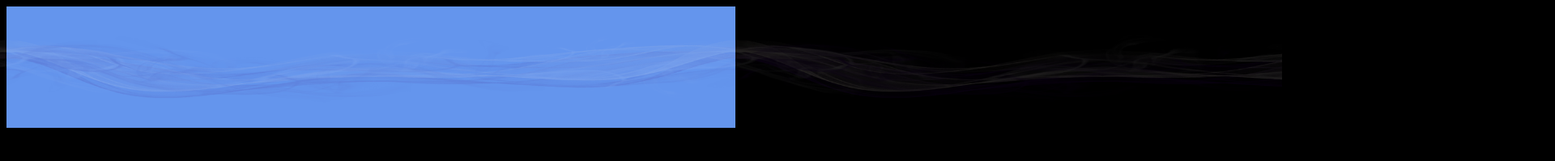
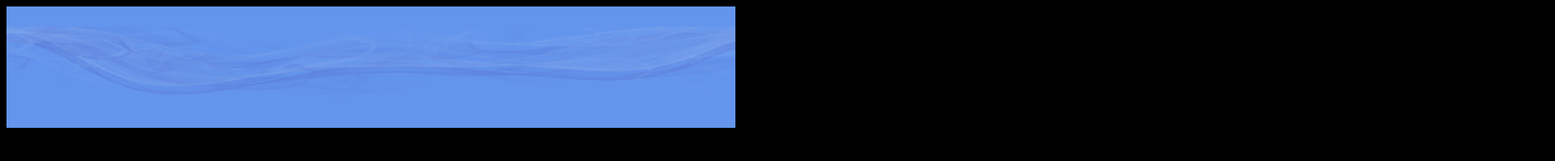
Before and after one commit to Rogerrch/animated-linear-smoke, a plain HTML site: page index.html in a window 1280 px wide. Shown: the top 199 px of the page at 81% size, 1920 px wide, since content can reach past the window. Drawn offline with Linux system fonts and the light colour scheme.

Commit message:
still tweeating the offset of card 2 and 3

```diff
--- a/index.html
+++ b/index.html
@@ -9,15 +9,15 @@
   <body>
     <div class="airflow">
       <div class="theCard">
-        <div class="cardsleve-1">
+
         <div class="card-one"></div>
-      </div>
-      <div class="cardsleve-2">
+
+
         <div class="card-two"></div>
-      </div>
-      <div class="cardsleve-3">
+
+
         <div class="card-three"></div>
-      </div>
+
       </div>
     </div>
   </body>
--- a/style.css
+++ b/style.css
@@ -8,7 +8,7 @@ body {
     width: 900px;
     height: 150px;
     margin: 0px auto;
-    overflow: visible;
+    overflow: hidden;
     background-color: cornflowerblue;
 }
 
@@ -23,8 +23,8 @@ body {
 }
 
 
-
-/* .card-one {
+/*
+.card-one {
     position: absolute;
     width: 1800px;
     height: 151px;
@@ -40,8 +40,11 @@ body {
     height: 151px;
     backface-visibility: visible;
     background-image: url(images/breeze2.png);
+    background-size: 930px 200px;
     background-repeat: repeat-x;
+    transition: ease-in-out;
     transform: rotateX(110deg);
+
 }
 
 /* .card-three {
@@ -50,28 +53,11 @@ body {
     height: 151px;
     backface-visibility: visible;
     background-image: url(images/breeze2.png);
+    background-size: 960px 100px;
     background-repeat: repeat-x;
     transform: rotateX(110deg);
 } */
 
-.cardsleve-2 {
-    position: absolute;
-    width: 1800px;
-    height: 100%;
-    transition: scale 10;
-
-
-}
-
-.cardsleve-3 {
-    position: absolute;
-    width: 1800px;
-    height: 100%;
-    transform: scale(1.5);
-
-
-
-}
 
 /*Translate*/
 @-webkit-keyframes header_Roll {
```
